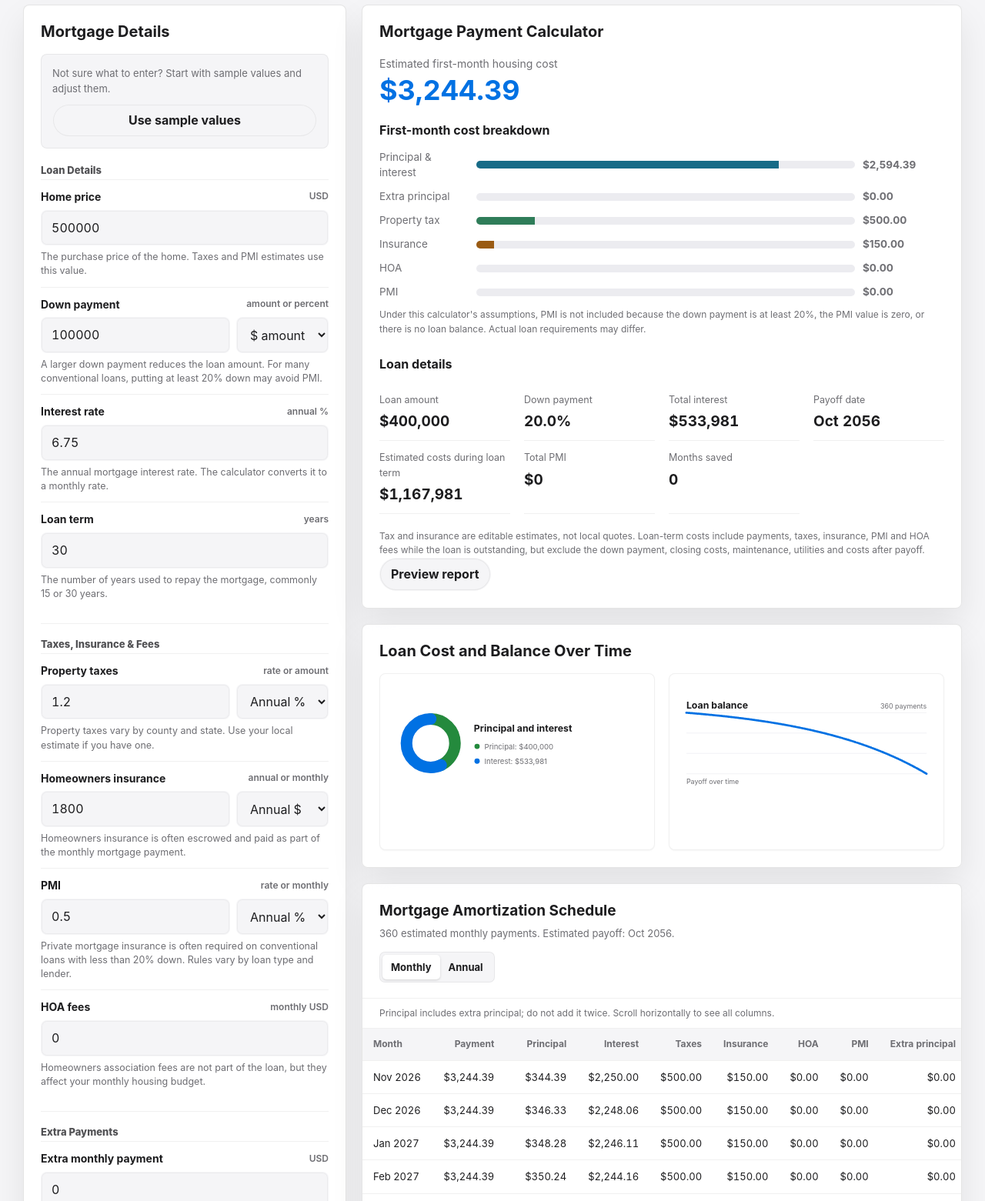
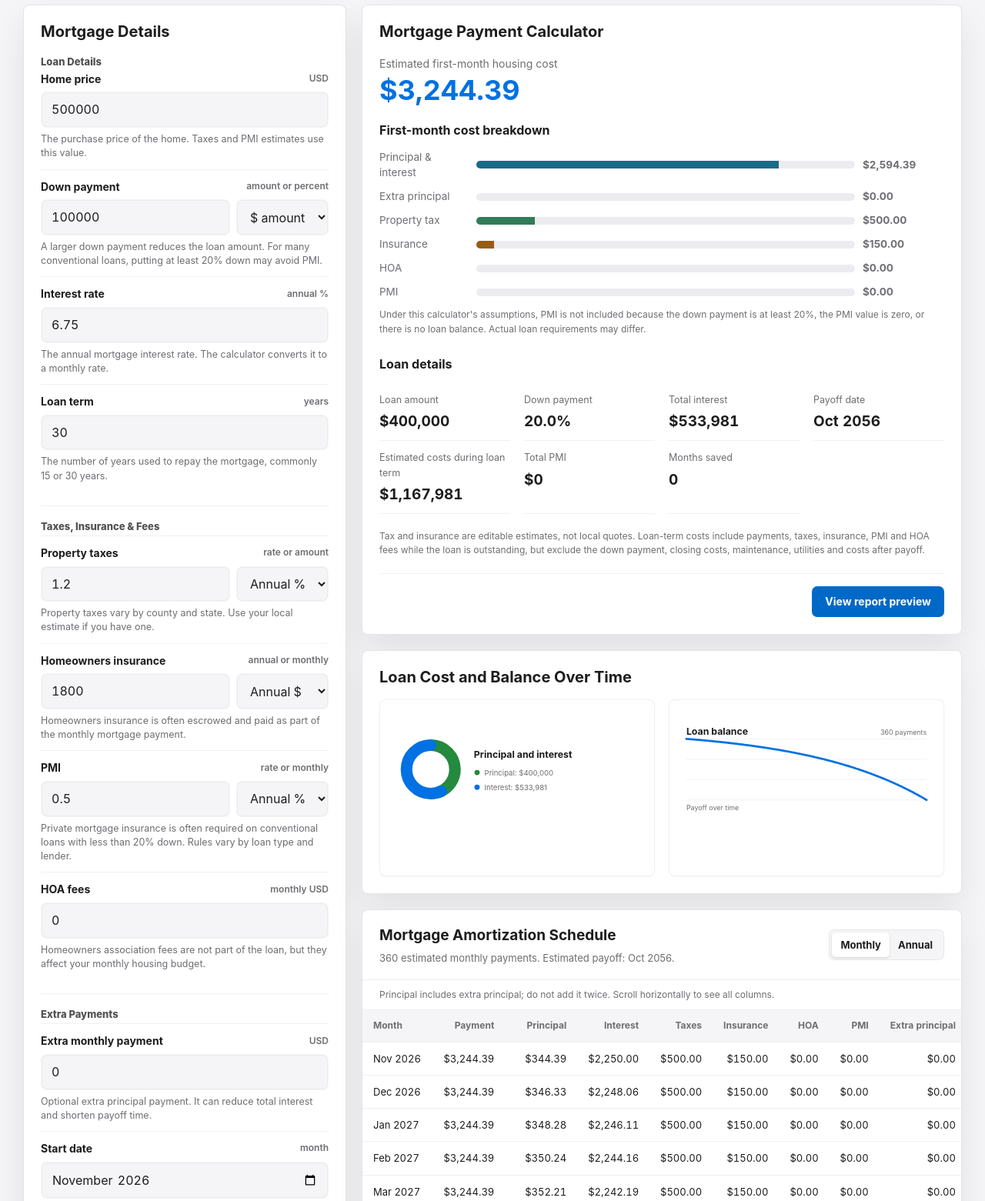
Before and after one commit to hylexin/mortgage-calculator, a plain HTML site: page mortgage-calculator.html in a window 1280 px wide. Shown: the part 360-1921 px from the top of the page at 77% size. Drawn offline with Linux system fonts and the light colour scheme.

Commit message:
Refine report access and term comparison

```diff
--- a/mortgage-calculator.html
+++ b/mortgage-calculator.html
@@ -318,22 +318,6 @@
       font-weight: 720;
     }
 
-    .input-helper {
-      display: grid;
-      gap: 10px;
-      margin: 0 0 18px;
-      padding: 14px;
-      border: 1px solid var(--line-soft);
-      border-radius: var(--radius);
-      background: #f5f5f7;
-    }
-
-    .input-helper p {
-      margin: 0;
-      color: var(--muted);
-      font-size: 13px;
-    }
-
     .input-group-title {
       margin: 18px 0 2px;
       padding-top: 16px;
@@ -502,6 +486,28 @@
       line-height: 1.55;
     }
 
+    .report-action {
+      display: flex;
+      justify-content: flex-end;
+      margin-top: 20px;
+      padding-top: 16px;
+      border-top: 1px solid var(--line-soft);
+    }
+
+    .report-action button {
+      min-height: 40px;
+      padding: 8px 16px;
+      border-radius: 7px;
+      background: #0069c7;
+      color: #fff;
+      font-size: 14px;
+      box-shadow: none;
+    }
+
+    .report-action button:hover {
+      background: #00539f;
+    }
+
     .takeaways {
       display: grid;
       gap: 10px;
@@ -654,6 +660,18 @@
       font-size: 15px;
     }
 
+    .compare-card.is-current {
+      border-color: #8db8df;
+      background: #f5faff;
+    }
+
+    .compare-card .term-label {
+      margin: 0 0 6px;
+      color: #075a9f;
+      font-size: 12px;
+      font-weight: 700;
+    }
+
     .compare-card p {
       margin: 7px 0 0;
       color: var(--muted);
@@ -666,10 +684,11 @@
 
     .table-head {
       display: flex;
-      align-items: flex-start;
-      flex-direction: column;
+      align-items: center;
+      justify-content: space-between;
+      flex-wrap: wrap;
       gap: 14px;
-      padding: 20px 22px;
+      padding: 18px 22px;
       border-bottom: 1px solid var(--line-soft);
     }
 
@@ -993,11 +1012,6 @@
     <div class="layout" id="calculator">
       <section class="inputs" aria-labelledby="input-title">
         <h2 class="section-title" id="input-title">Mortgage Details</h2>
-
-        <div class="input-helper">
-          <p>Not sure what to enter? Start with sample values and adjust them.</p>
-          <button type="button" id="useSampleValues">Use sample values</button>
-        </div>
 
         <h3 class="input-group-title">Loan Details</h3>
 
@@ -1147,7 +1161,7 @@
 
           <p class="result-assumptions">Tax and insurance are editable estimates, not local quotes. Loan-term costs include payments, taxes, insurance, PMI and HOA fees while the loan is outstanding, but exclude the down payment, closing costs, maintenance, utilities and costs after payoff.</p>
           <div class="extra-insight" id="extraInsight" aria-live="polite"></div>
-          <div id="report"><button type="button" id="previewReport">Preview report</button></div>
+          <div class="report-action" id="report"><button type="button" id="previewReport">View report preview</button></div>
 
         </section>
 
@@ -1189,7 +1203,7 @@
         </section>
 
         <section class="panel" aria-labelledby="compare-title">
-          <h2 class="section-title" id="compare-title">15-Year vs. 30-Year Mortgage</h2>
+          <h2 class="section-title" id="compare-title">Compare Mortgage Terms</h2>
           <p class="comparison-note" id="comparisonNote">Compare the monthly payment and lifetime interest difference between common U.S. mortgage terms.</p>
           <div class="comparison-grid" id="comparison"></div>
         </section>
@@ -1339,7 +1353,6 @@
       monthlyView: document.querySelector("#monthlyView"),
       annualView: document.querySelector("#annualView"),
       previewReport: document.querySelector("#previewReport"),
-      useSampleValues: document.querySelector("#useSampleValues"),
       comparisonNote: document.querySelector("#comparisonNote"),
       comparison: document.querySelector("#comparison"),
       costChart: document.querySelector("#costChart"),
@@ -1618,21 +1631,17 @@
     }
 
     function renderComparison(input) {
-      const terms = [15, 30, input.termYears];
-      const uniqueTerms = [...new Set(terms)].sort((a, b) => a - b);
-      const fifteen = buildSchedule({ ...input, termYears: 15, months: 180 });
-      const thirty = buildSchedule({ ...input, termYears: 30, months: 360 });
-      const fifteenMonthly = fifteen.rows[0] ? fifteen.rows[0].payment : 0;
-      const thirtyMonthly = thirty.rows[0] ? thirty.rows[0].payment : 0;
-      const monthlyIncrease = Math.max(0, fifteenMonthly - thirtyMonthly);
-      const interestSaved = Math.max(0, thirty.totalInterest - fifteen.totalInterest);
-      els.comparisonNote.textContent = input.principal > 0 ? `Using the same ${input.annualRate}% interest rate and payment settings for both terms, the 15-year estimate saves about ${money.format(interestSaved)} in interest and increases the first-month cost by about ${moneyCents.format(monthlyIncrease)}. Actual rates may differ by term.` : "There is no loan balance to compare.";
-      els.comparison.innerHTML = uniqueTerms.map((term) => {
+      const referenceTerms = input.termYears === 15 ? [20, 30]
+        : input.termYears === 30 ? [15, 20] : [15, 30];
+      const terms = [input.termYears, ...referenceTerms];
+      els.comparisonNote.textContent = input.principal > 0 ? `Your term is shown first. All estimates use the same ${input.annualRate}% interest rate and payment settings. Actual rates and available terms may differ by lender.` : "There is no loan balance to compare.";
+      els.comparison.innerHTML = terms.map((term) => {
         const termInput = { ...input, termYears: term, months: term * 12 };
         const result = buildSchedule(termInput);
         const first = result.rows[0];
         return `
-          <div class="compare-card">
+          <div class="compare-card${term === input.termYears ? " is-current" : ""}">
+            <p class="term-label">${term === input.termYears ? "Your term" : "Reference term"}</p>
             <h3>${term}-year mortgage</h3>
             <p><strong>${moneyCents.format(first ? first.payment : input.monthlyTax + input.monthlyInsurance + input.monthlyHoa)}</strong> estimated first-month housing cost</p>
             <p>${money.format(result.totalInterest)} total interest</p>
@@ -1670,25 +1679,6 @@
         <strong>With your extra payment strategy</strong>
         You could save about ${money.format(interestSaved)} in interest, pay off your loan ${formatSavedTime(savedMonths)} earlier, and reach a new estimated payoff date of ${formatMonth(payoff)}.
       `;
-    }
-
-    function useSampleValues() {
-      fields.homePrice.value = "500000";
-      fields.downPayment.value = "20";
-      fields.downPaymentType.value = "percent";
-      fields.interestRate.value = "6.75";
-      fields.loanTerm.value = "30";
-      fields.propertyTax.value = "1.2";
-      fields.propertyTaxType.value = "percent";
-      fields.insurance.value = "1500";
-      fields.insuranceType.value = "annual";
-      fields.pmi.value = "0";
-      fields.pmiType.value = "percent";
-      fields.hoa.value = "0";
-      fields.extraPayment.value = "0";
-      fields.paymentFrequency.value = "monthly";
-      fields.startDate.value = currentMonthValue();
-      calculate();
     }
 
     function calculate() {
@@ -1863,7 +1853,6 @@
     }
 
     els.previewReport.addEventListener("click", previewReport);
-    els.useSampleValues.addEventListener("click", useSampleValues);
 
     loadState();
     calculate();
```
